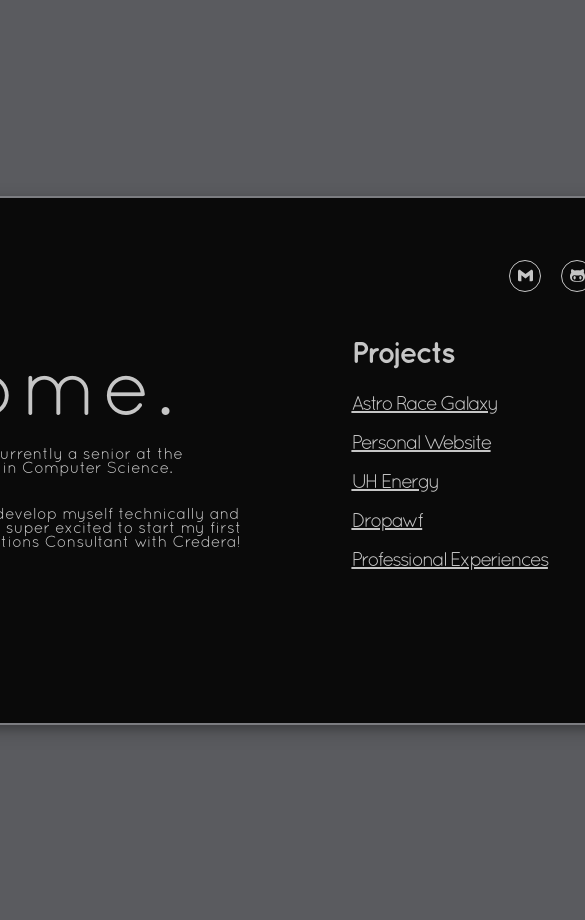
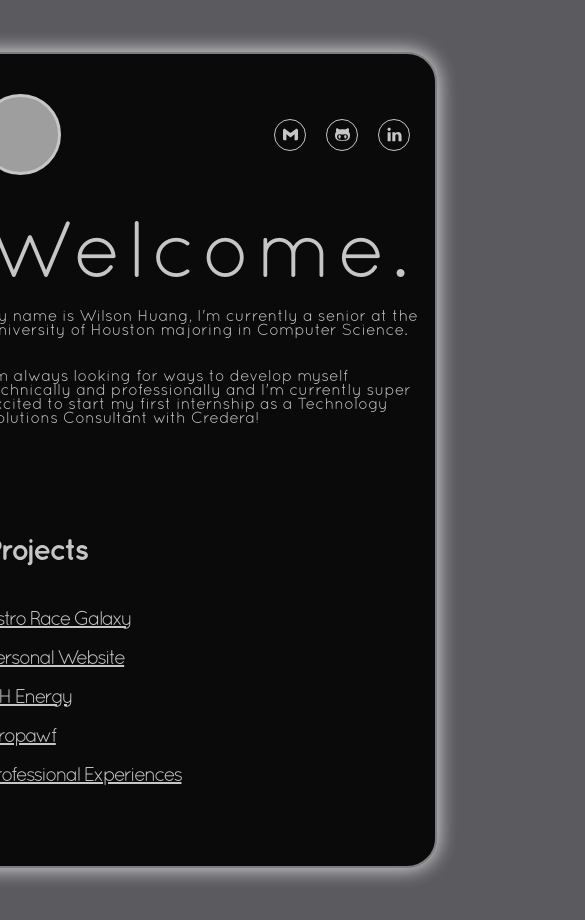
Before and after one commit to wilsonhuangcs/wilson, a React (Create React App) app: page / in a window 390 px wide. Shown: the top 920 px of the page, 585 px wide, since content can reach past the window. Built offline with nearby package versions, Linux system fonts and the light colour scheme; grey boxes are pictures that could not be loaded.

Commit message:
mobile changes

```diff
--- a/src/App.css
+++ b/src/App.css
@@ -14,10 +14,12 @@
 }
 
 body {
-  background-color: rgba(90,91,95,255);
+  background-color: rgba(90,90,95,255);
   display: flex;
   align-items: center;
   justify-content: center;
+  overflow: hidden;
+  position: relative;
 }
 
 @media (max-height: 480px) {
@@ -52,11 +54,18 @@ body {
   border-style: solid;
   border-width: 2px;
   border-color: rgba(124,125,129,255);
-  box-shadow: 0 4px 8px 0 rgba(0, 0, 0, 0.2), 0 6px 20px 0 rgba(0, 0, 0, 0.19);
+  box-shadow: 0 0 20px 0 rgba(255, 255, 255, 0.5), 0 0 20px 0 rgba(255, 255, 255, 0.5);
 
   display: flex;
   flex-direction: column;
   justify-content: flex-start;
+}
+
+@media screen and (max-width: 600px) {
+  .InfoContainer {
+    width: 480px;
+    height: 100%;
+  }
 }
 
 .InfoHeader {
@@ -70,6 +79,13 @@ body {
   display: flex;
   align-items: center;
   justify-content: space-between;
+}
+
+@media screen and (max-width: 600px) {
+  .InfoHeader {
+    width: 430px;
+    height: 100%;
+  }
 }
 
 .InfoPic {
@@ -121,11 +137,29 @@ body {
   justify-content: space-between;
 }
 
+@media screen and (max-width: 600px) {
+  .midSection {
+    width: 440px;
+    height: 100%;
+
+    display: flex;
+    flex-direction: column;
+    justify-content: center;
+  }
+}
+
 .WelcomeArea {
   width: 75%;
   display: flex;
   flex-direction: column;
   justify-content: flex-start;
+}
+
+@media screen and (max-width: 600px) {
+  .WelcomeArea {
+    width: 440px;
+    height: 100%;
+  }
 }
 
 .WelcomeMessage {
@@ -163,6 +197,13 @@ body {
   justify-content: center;
 }
 
+@media screen and (max-width: 600px) {
+  .Projects {
+    width: 440px;
+    height: 100%;
+  }
+}
+
 .ProjectSection {
   width: 60%;
   height: 100%;
@@ -170,6 +211,17 @@ body {
   display: flex;
   flex-direction: column;
   justify-content: flex-start;
+}
+
+@media screen and (max-width: 600px) {
+  .ProjectSection {
+    width: 440px;
+    height: 100%;
+
+    display: flex;
+    justify-content: center;
+    align-items: left;
+  }
 }
 
 .ProjectsHeader {
@@ -193,6 +245,13 @@ body {
   display: flex;
   flex-direction: column;
   justify-content: left;
+}
+
+@media screen and (max-width: 600px) {
+  .ProjectList {
+    width: 440px;
+    height: 100%;
+  }
 }
 
 .ListItem {
@@ -228,6 +287,16 @@ body {
   gap: 10px;
   justify-content: left;
   align-items: center;
+}
+
+@media screen and (max-width: 600px) {
+  .Frameworks {
+    width: 300px;
+    height: 50px;
+
+    display: grid;
+    grid-template-columns: repeat(5, 1fr);
+  }
 }
 
 .FrameworkCircles {
@@ -312,6 +381,7 @@ body {
 
 .ExperienceHeader {
   position: relative;
+  letter-spacing: 2px;
   top: -50px;
   margin-top: 20px;
   color: rgba(198,198,198,255);
@@ -367,7 +437,7 @@ body {
 .ExperienceBox {
   background-color: transparent;
   width: 500px;
-  height: 135px;
+  height: 150px;
 
   border-style: solid;
   border-width: 1px;
@@ -380,6 +450,14 @@ body {
   display: flex;
   justify-content: center;
 }
+
+@media screen and (max-width: 600px) {
+  .ExperienceBox {
+    width: 400px;
+    height: 150px;
+  }
+}
+
 
 .ExperienceTitle {
   width: 100%;
@@ -400,7 +478,8 @@ body {
 }
 
 .ExperienceBullets {
-  font-size: 11px;
+  font-size: 12px;
+  margin-top: 5px;
 }
 
 .TimelineCircle2 {
@@ -415,7 +494,7 @@ body {
 
   position: relative;
   right: 8px;
-  top: 140px;
+  top: 150px;
 }
 
 .ConnectingLine2 {
@@ -446,6 +525,9 @@ body {
   justify-content: center;
 }
 
-.ExperienceBullets {
-  margin-top: 5px;
+@media screen and (max-width: 600px) {
+  .ExperienceBox2 {
+    width: 400px;
+    height: 100px;
+  }
 }
--- a/src/App.js
+++ b/src/App.js
@@ -1,4 +1,4 @@
-import React, { useState } from 'react';
+import React, { useState, useEffect } from 'react';
 import './App.css';
 import { SiGmail } from "react-icons/si";
 import { TfiGithub, TfiLinkedin } from "react-icons/tfi";
@@ -25,13 +25,13 @@ function App() {
       name: 'UH Energy',
       description: 'A web application created with a team of 4 developers that allows users to be able to generate a fuel quote and ultimately purchase fuel. Utilized MongoDB for backend and React for frontend development ultimately allowing us to create a fully functional web application that had above 80% code coverage.',
       link: 'https://github.com/rmrahman430/Software-Design-Project-Grp-54',
-      frameworks: ['React', 'MongoDB', 'Azure', 'GitHub']
+      frameworks: ['React', 'MongoDB', 'Jest', 'CSS', 'HTML', 'JavaScript']
     },
     {
       name: 'Dropawf',
       description: 'A postal office web application created with a team of 5 developers utilizing GitHub for version control. This web application utilizes a MySQL backend to allow users to be able to view their tracking, order history, profile information, and much more. As well as allowing users to be able to ship packages and purchase items.',
       link: 'https://dropawf.pages.dev/',
-      frameworks: ['React', 'MySQL', 'Jest', 'GitHub']
+      frameworks: ['React', 'MySQL', 'Azure', 'CSS', 'HTML', 'JavaScript']
     },
   ];
 
@@ -94,7 +94,7 @@ function App() {
                 {showExperiences && (
                   <>
                     <div className="ExperienceContainer">
-                      <p className="ExperienceHeader"> Professional Experiences </p>
+                      <p className="ExperienceHeader"> My Professional Journey... </p>
                       <div className="ExperienceTimeline">
                         <div className="Timeline">
                           <div className="TimelineCircle">
@@ -103,7 +103,7 @@ function App() {
                                 <div className="ExperienceTitle">
                                   AT&T
                                   <div className="ExperienceDetails">
-                                     Software Engineer Extern &nbsp; |  &nbsp; Houston, TX (Remote)  &nbsp; |  &nbsp; July 2023
+                                     Software Engineer Extern &nbsp; |  &nbsp; Remote &nbsp; |  &nbsp; July 2023
                                      <div className="ExperienceBullets">
                                       <li>
                                         Attained a comprehensive blend of business and technical expertise through 80 hours of immersive online learning sessions
@@ -128,10 +128,10 @@ function App() {
                                 <div className="ExperienceTitle">
                                   Credera
                                   <div className="ExperienceDetails">
-                                     Software Engineer Consultant &nbsp; |  &nbsp; Houston, TX &nbsp; |  &nbsp; June 2024 - August 2024
+                                     Software Engineer Consultant Intern &nbsp; |  &nbsp; Houston, TX &nbsp; |  &nbsp; June 2024 - August 2024
                                      <div className="ExperienceBullets">
                                       <li>
-                                        Currently working here!
+                                        I'm currently working here!
                                       </li>
                                      </div>
                                   </div>
```
